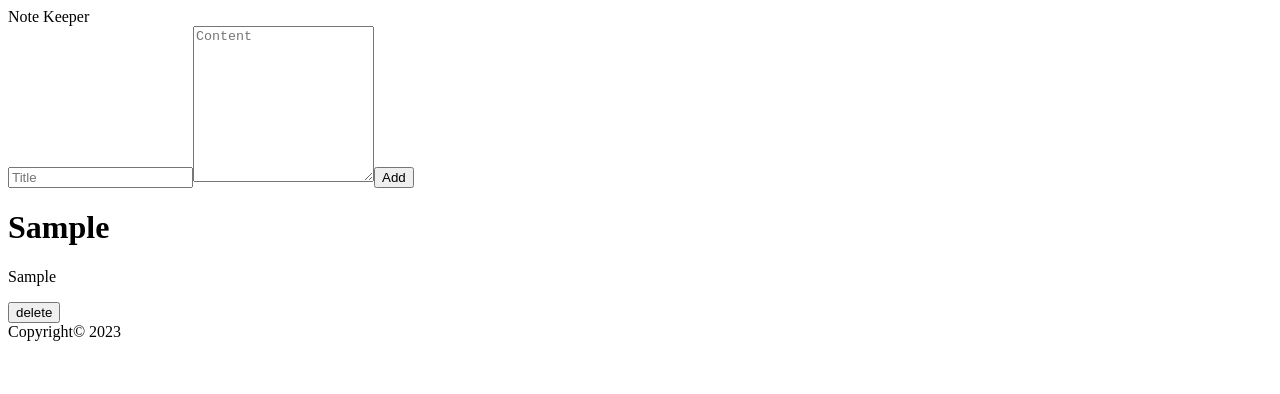
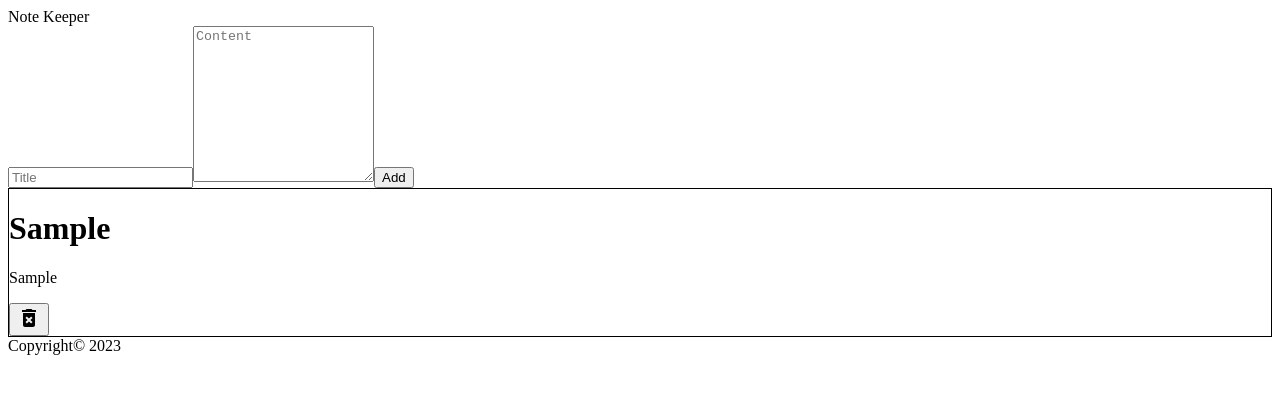
Before and after one commit to NawarTurk/ReactPractice_To-Do-List, a React (Create React App) app: page / in a window 1280 px wide. Both pictures are taken after typing "Sample", "Sample" into the empty fields and a click on the button "Add". Shown: the top 394 px of the page. Built offline with nearby package versions, Linux system fonts and the light colour scheme.

Commit message:
importint material-ui default

```diff
--- a/package.json
+++ b/package.json
@@ -3,6 +3,9 @@
   "version": "0.1.0",
   "private": true,
   "dependencies": {
+    "@emotion/react": "^11.11.1",
+    "@emotion/styled": "^11.11.0",
+    "@mui/material": "^5.14.8",
     "@testing-library/jest-dom": "^5.17.0",
     "@testing-library/react": "^13.4.0",
     "@testing-library/user-event": "^13.5.0",
--- a/src/Note.jsx
+++ b/src/Note.jsx
@@ -1,15 +1,25 @@
 import React from 'react';
+import DeleteForeverIcon from '@mui/icons-material/DeleteForever';
 
 function Note({id, title, content, onDelete}) {
     function handleClick() {
         onDelete(id);
     }
 
+    const divStyle = {
+        borderStyle: 'solid',
+        borderWidth: '1px',
+        borderColor: 'black'
+      };
+
     return (
-        <div>
+        <div style={divStyle}>
             <h1>{title}</h1>
             <p>{content}</p>
-            <button onClick={handleClick}>delete</button>
+            <button onClick={handleClick}>
+                <DeleteForeverIcon />
+            </button>
+
         </div>
     )
 }
--- a/src/NoteCreator.jsx
+++ b/src/NoteCreator.jsx
@@ -1,4 +1,6 @@
 import React, {useState} from 'react';
+import Button from '@mui/material/Button';
+
 
 
 function NoteCreator({onCreate}) {
@@ -40,10 +42,10 @@
     }
 
     return (
-        <form onSubmit={handleSubmit}>
+        <form>
             <input name="title" placeholder="Title" value={newNote.title} onChange={handleNoteCreatorChange}/>
             <textarea name="content" placeholder="Content" value={newNote.content} rows="10" onChange={handleNoteCreatorChange}/>
-            <button>Add</button>
+            <button onClick={handleSubmit}>Add</button>
         </form>
     )
 }
```
Also changed, not shown: 1 other file (tests, documents, lock files or other folders).
